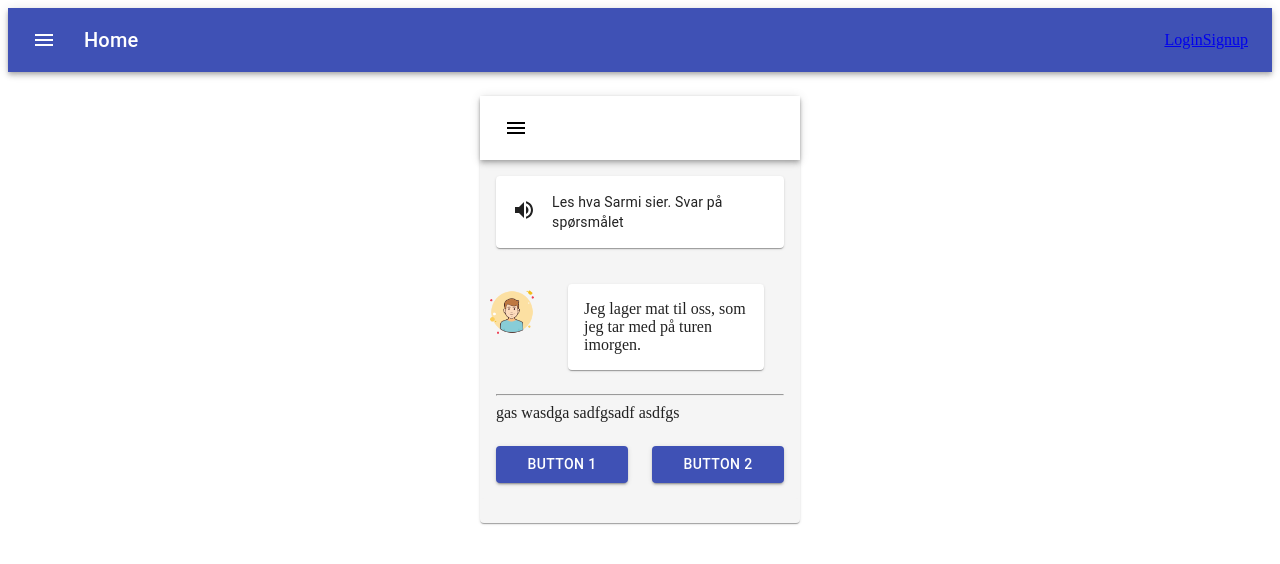
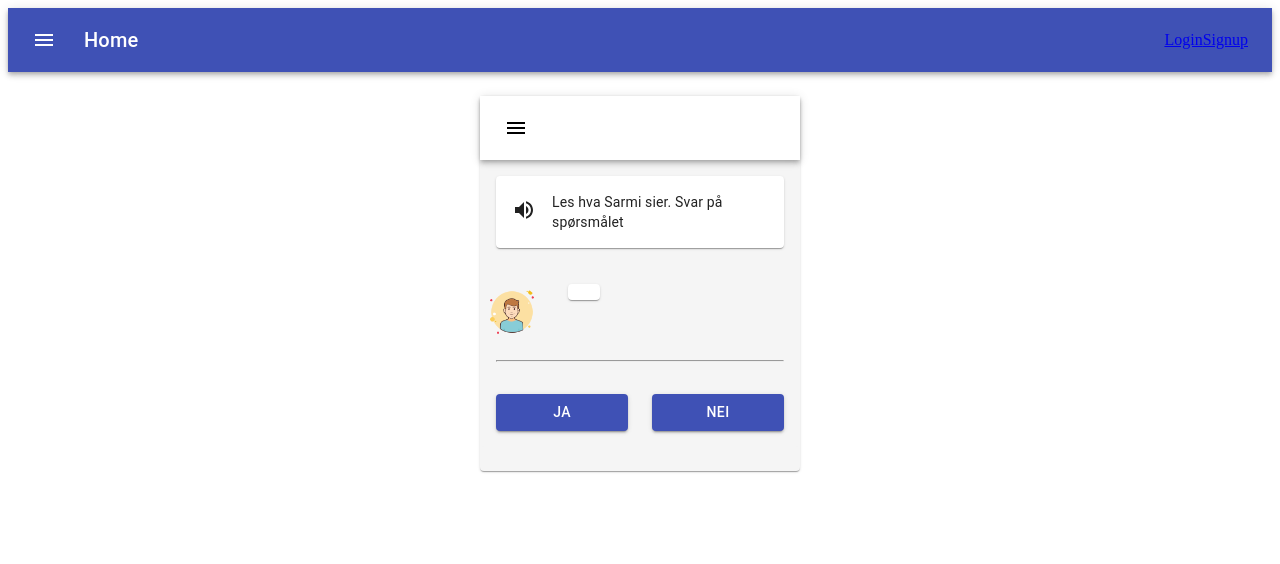
Before and after one commit to phajsi/LIM01, a React (Create React App) app in the folder frontend/: page /forstaelse in a window 1280 px wide. Shown: the top 564 px of the page. Built offline with nearby package versions, Linux system fonts and the light colour scheme; no server answers.

Commit message:
Added feedback and validation for forstaelse

```diff
--- a/frontend/src/components/ChatBubble.js
+++ b/frontend/src/components/ChatBubble.js
@@ -30,7 +30,7 @@ const useStyles = makeStyles((theme) => ({
     height: theme.spacing(7),
   },
 }));
-const ChatBubble = () => {
+const ChatBubble = ({ chat }) => {
   const classes = useStyles();
   return (
     <Grid container spacing={3}>
@@ -43,7 +43,7 @@ const ChatBubble = () => {
       </Grid>
       <Grid item xs={9}>
         <Card className={classes.cardleft}>
-          <p>Jeg lager mat til oss, som jeg tar med på turen imorgen.</p>
+          <p>{chat}</p>
         </Card>
       </Grid>
     </Grid>
--- a/frontend/src/containers/Forstaelse.js
+++ b/frontend/src/containers/Forstaelse.js
@@ -1,4 +1,4 @@
-import React from 'react';
+import React, { useState, useEffect } from 'react';
 import Paper from '@material-ui/core/Paper';
 import axios from 'axios';
 import VolumeUpIcon from '@material-ui/icons/VolumeUp';
@@ -9,6 +9,9 @@ import AppBar from '@material-ui/core/AppBar';
 import Toolbar from '@material-ui/core/Toolbar';
 import IconButton from '@material-ui/core/IconButton';
 import MenuIcon from '@material-ui/icons/Menu';
+import TrendingFlatIcon from '@material-ui/icons/TrendingFlat';
+import CheckCircleIcon from '@material-ui/icons/CheckCircle';
+import CancelIcon from '@material-ui/icons/Cancel';
 import ChatBubble from '../components/ChatBubble';
 
 const useStyles = makeStyles((theme) => ({
@@ -45,6 +48,26 @@ const useStyles = makeStyles((theme) => ({
     marginRight: theme.spacing(2),
     float: 'right',
   },
+  answerElement: {
+    display: 'flex',
+    flexDirection: 'row',
+    backgroundColor: 'lightgreen',
+    paddingTop: theme.spacing(1),
+    paddingBottom: theme.spacing(1),
+    paddingRight: theme.spacing(1),
+  },
+  answerElementWrong: {
+    display: 'flex',
+    flexDirection: 'row',
+    backgroundColor: 'lightcoral',
+    paddingTop: theme.spacing(1),
+    paddingBottom: theme.spacing(1),
+    paddingRight: theme.spacing(1),
+  },
+  answerBtn: {
+    backgroundColor: 'white',
+    marginRight: theme.spacing(1),
+  },
 }));
 
 const axiosInstance = axios.create({
@@ -60,6 +83,17 @@ const axiosInstance = axios.create({
 });
 
 const Forstaelse = () => {
+  // const [forstaelse, setForstaelse] = useState(null);
+  const [question, setQuestion] = useState(null);
+  const [chat, setChat] = useState(null);
+  const [answer, setAnswer] = useState(null);
+  const [explanation, setExplanation] = useState(null);
+  // eslint-disable-next-line no-unused-vars
+  const [answerState, setAnswerState] = useState(null);
+
+  const classes = useStyles();
+
+  // eslint-disable-next-line no-unused-vars
   function test() {
     axiosInstance
       .post('/forstaelse/', {
@@ -75,7 +109,100 @@ const Forstaelse = () => {
         return e;
       });
   }
-  const classes = useStyles();
+  function getContent() {
+    axiosInstance
+      .get('/forstaelse/')
+      .then((res) => {
+        // setForstaelse(res.data[0]);
+        setQuestion(res.data[0].question);
+        setChat(res.data[0].chat);
+        setAnswer(res.data[0].answer);
+        setExplanation(res.data[0].explanation);
+      })
+      .catch((e) => {
+        return e;
+      });
+  }
+
+  function onClickTrue() {
+    if (answer === 'true') {
+      setAnswerState('correct');
+    } else {
+      setAnswerState('incorrect');
+    }
+  }
+
+  function onClickFalse() {
+    if (answer === 'false') {
+      setAnswerState('correct');
+    } else {
+      setAnswerState('incorrect');
+    }
+  }
+
+  useEffect(() => {
+    getContent();
+  }, []);
+
+  function renderSwitch(answerState) {
+    switch (answerState) {
+      case 'incorrect':
+        return (
+          <Grid item xs={12}>
+            <p>{explanation}</p>
+            <Card className={classes.answerElementWrong}>
+              <CardHeader
+                avatar={<CancelIcon style={{ color: 'white' }} />}
+                title=" Feil! "
+              />
+              <Button className={classes.answerBtn} fullWidth size="small">
+                <TrendingFlatIcon fontSize="large" />
+              </Button>
+            </Card>
+          </Grid>
+        );
+      case 'correct':
+        return (
+          <Grid item xs={12}>
+            <Card className={classes.answerElement}>
+              <CardHeader
+                avatar={<CheckCircleIcon style={{ color: 'white' }} />}
+                title="Riktig!"
+              />
+              <Button className={classes.answerBtn} fullWidth size="small">
+                <TrendingFlatIcon fontSize="large" />
+              </Button>
+            </Card>
+          </Grid>
+        );
+      default:
+        return (
+          <>
+            <Grid item xs={6}>
+              <Button
+                onClick={onClickTrue}
+                variant="contained"
+                color="primary"
+                fullWidth
+              >
+                JA
+              </Button>
+            </Grid>
+            <Grid item xs={6}>
+              <Button
+                onClick={onClickFalse}
+                variant="contained"
+                color="primary"
+                fullWidth
+              >
+                NEI
+              </Button>
+            </Grid>
+          </>
+        );
+    }
+  }
+
   return (
     <Paper className={classes.root}>
       <AppBar className={classes.navbar} position="static">
@@ -100,26 +227,12 @@ const Forstaelse = () => {
               />
             </Card>
           </Grid>
-          <ChatBubble />
+          <ChatBubble chat={chat} />
           <Grid className={classes.gridText} item xs={12}>
             <hr />
-            <p className={classes.text}> gas wasdga sadfgsadf asdfgs</p>
+            <p className={classes.text}>{question}</p>
           </Grid>
-          <Grid item xs={6}>
-            <Button
-              onClick={test}
-              variant="contained"
-              color="primary"
-              fullWidth
-            >
-              button 1
-            </Button>
-          </Grid>
-          <Grid item xs={6}>
-            <Button variant="contained" color="primary" fullWidth>
-              button 2
-            </Button>
-          </Grid>
+          {renderSwitch(answerState)}
         </Grid>
       </Paper>
     </Paper>
```
Also changed, not shown: 2 other files (tests, documents, lock files or other folders).
